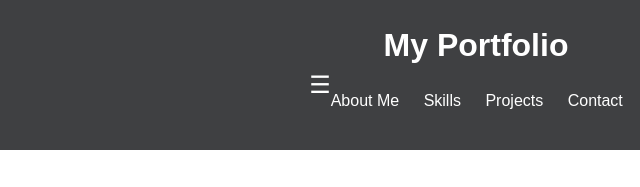
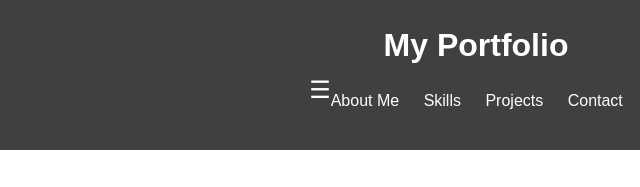
Before and after one commit to Suprajna/Portfolio, a plain HTML site: page index.html in a window 1280 px wide. Shown: the top 187 px of the page, 164-804 px from the left. Drawn offline with Linux system fonts and the light colour scheme.

Commit message:
css update

```diff
--- a/styles.css
+++ b/styles.css
@@ -7,7 +7,7 @@
 
 body {
   font-family: Arial, sans-serif;
-  background-color: #e78181;
+  background-color: #f5f5f5;
   line-height: 1.6;
   color: #333;
 }
@@ -49,7 +49,7 @@ nav {
 
 .nav-menu li a:hover {
   text-decoration:underline;
-  color: chartreuse;
+  color:chartreuse
 }
 
 /* Hamburger menu (hidden on desktop) */
@@ -59,7 +59,7 @@ nav {
     font-size: 1.5rem;
     cursor: pointer;
     position: relative;
-    top: -10px;  /* Slightly move the hamburger icon up */
+    top: -5px;  /* Slightly move the hamburger icon up */
     transform: translateY(-5px);
 }
 
```
